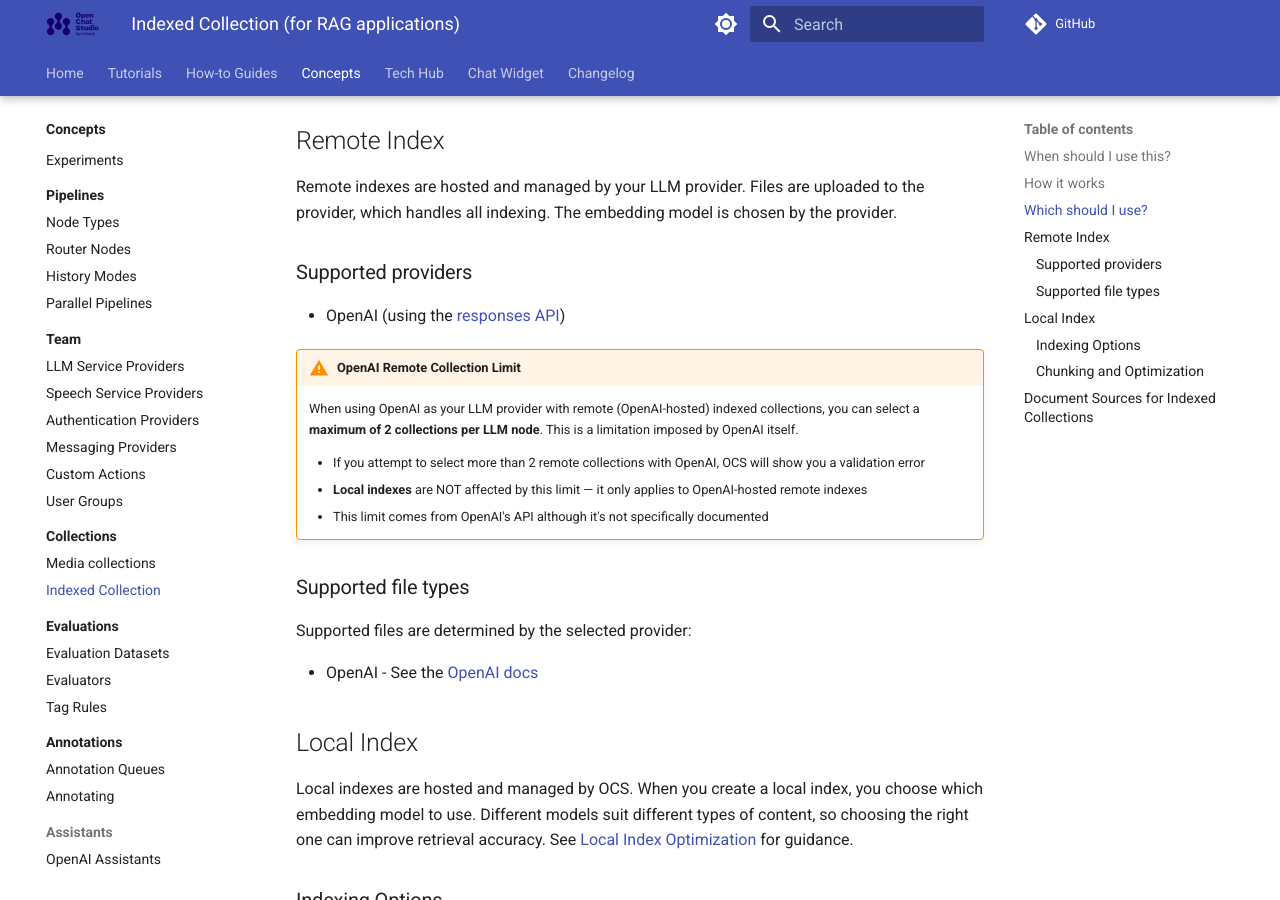
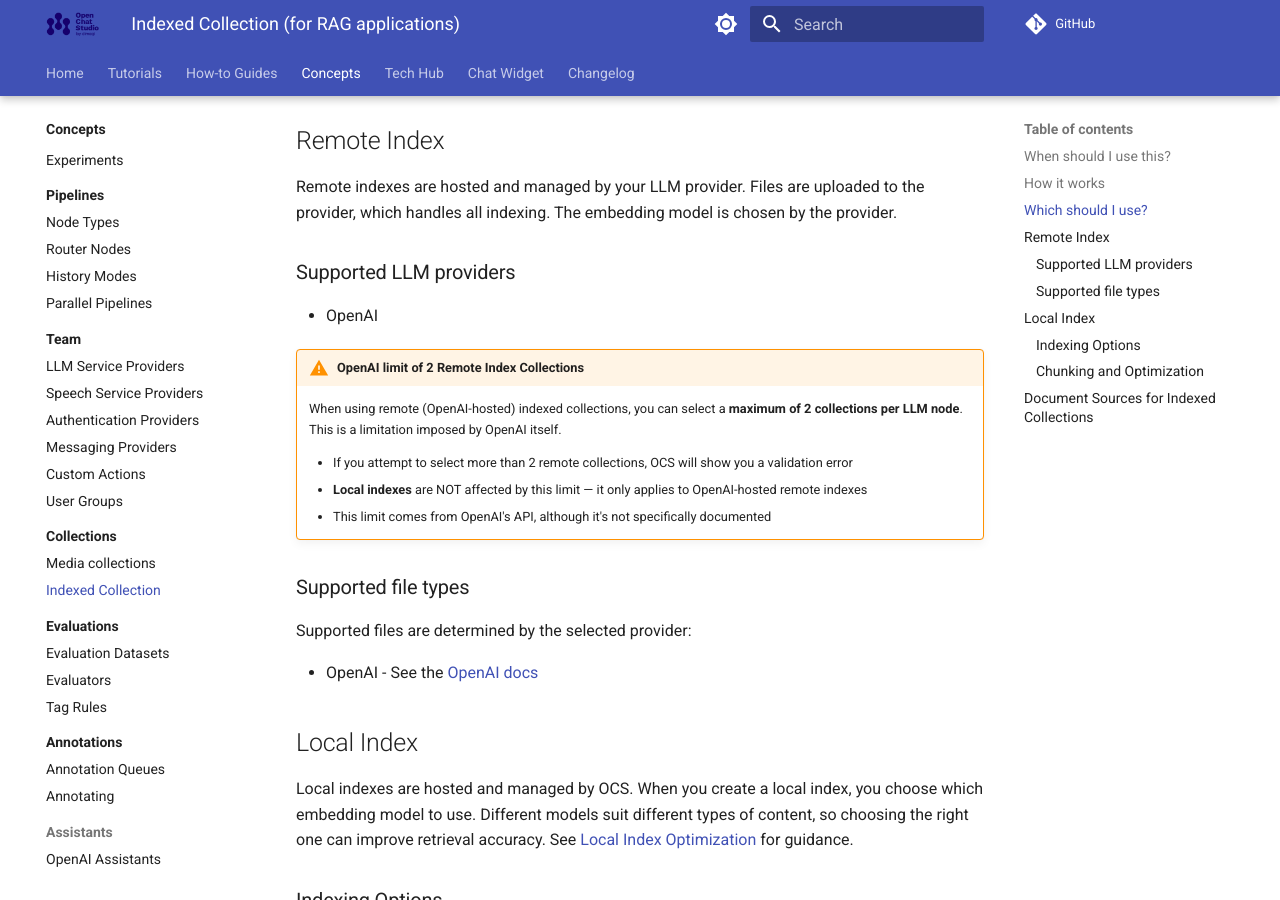
Before and after one commit to dimagi/open-chat-studio-docs, an MkDocs documentation site: the page built from docs/concepts/collections/indexed.md, in a window 1280 px wide and 900 px high, scrolled down 1366 px. Built offline with MkDocs 1.6.1 and Material for MkDocs 9.7.7, drawn with Linux system fonts in a browser that asks for light colours; a script that is not in the unit is left out; comment, search, counter and statistics services are not loaded.

Commit message:
Removed technical link to API

```diff
--- a/docs/concepts/collections/indexed.md
+++ b/docs/concepts/collections/indexed.md
@@ -40,16 +40,16 @@ If you are new to indexed collections, start with a **Remote Index**. Switch to
 ## Remote Index
 Remote indexes are hosted and managed by your LLM provider. Files are uploaded to the provider, which handles all indexing. The embedding model is chosen by the provider.
 
-### Supported providers
-- OpenAI (using the [responses API](https://platform.openai.com/docs/api-reference/responses))
+### Supported LLM providers
+- OpenAI
 
-!!! warning "OpenAI Remote Collection Limit"
+!!! warning "OpenAI limit of 2 Remote Index Collections"
 
-    When using OpenAI as your LLM provider with remote (OpenAI-hosted) indexed collections, you can select a **maximum of 2 collections per LLM node**. This is a limitation imposed by OpenAI itself.
+    When using remote (OpenAI-hosted) indexed collections, you can select a **maximum of 2 collections per LLM node**. This is a limitation imposed by OpenAI itself.
 
-    - If you attempt to select more than 2 remote collections with OpenAI, OCS will show you a validation error
+    - If you attempt to select more than 2 remote collections, OCS will show you a validation error
     - **Local indexes** are NOT affected by this limit — it only applies to OpenAI-hosted remote indexes
-    - This limit comes from OpenAI's API although it's not specifically documented
+    - This limit comes from OpenAI's API, although it's not specifically documented
 
 ### Supported file types
 Supported files are determined by the selected provider:
```
